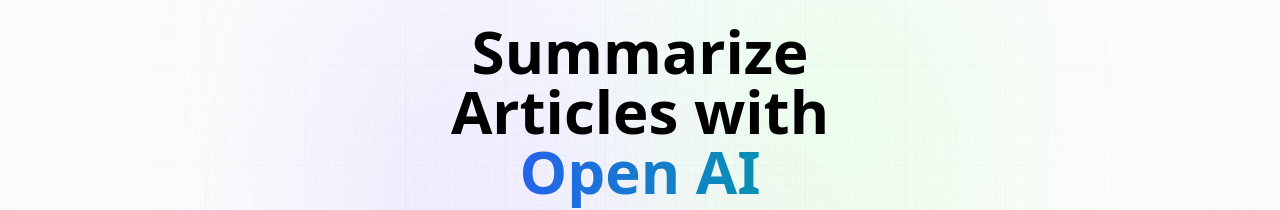
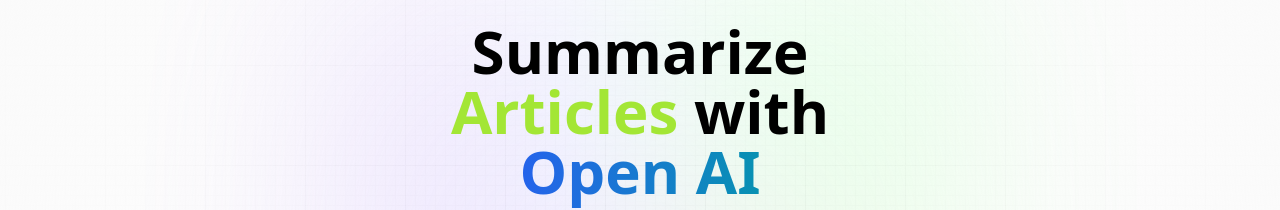
Before and after one commit to bimprakosoo/article-summarize, a React (Vite) app: page / in a window 1280 px wide. Shown: the part 140-350 px from the top of the page. Built offline with nearby package versions, Linux system fonts and the light colour scheme; no server answers; a web font is replaced by a local one.

Commit message:
changing color text

```diff
--- a/src/components/article/Hero.jsx
+++ b/src/components/article/Hero.jsx
@@ -4,7 +4,7 @@
   return (
     <section className="mt-16 w-full max-w-xl">
       <h1 className="head_text">
-        Summarize Articles with <br className="max-md:hidden"/>
+        Summarize <span className="text-lime-400">Articles</span> with <br className="max-md:hidden"/>
         <span className="blue_gradient">Open AI</span>
       </h1>
       <h2 className="desc">
--- a/src/components/youtube/Hero.jsx
+++ b/src/components/youtube/Hero.jsx
@@ -4,8 +4,8 @@
   return (
     <section className="mt-16 w-full max-w-xl">
       <h1 className="head_text">
-        Summarize Youtube Video with <br className="max-md:hidden"/>
-        <span className="blue_gradient">Open AI</span>
+        Summarize <span className="text-red-700">Youtube</span> Video with <br className="max-md:hidden"/>
+        <span className="orange_gradient">Open AI</span>
       </h1>
       <h2 className="desc">
         Summarize the youtube video that you are watching with this OpenAI youtube summarizer
```
